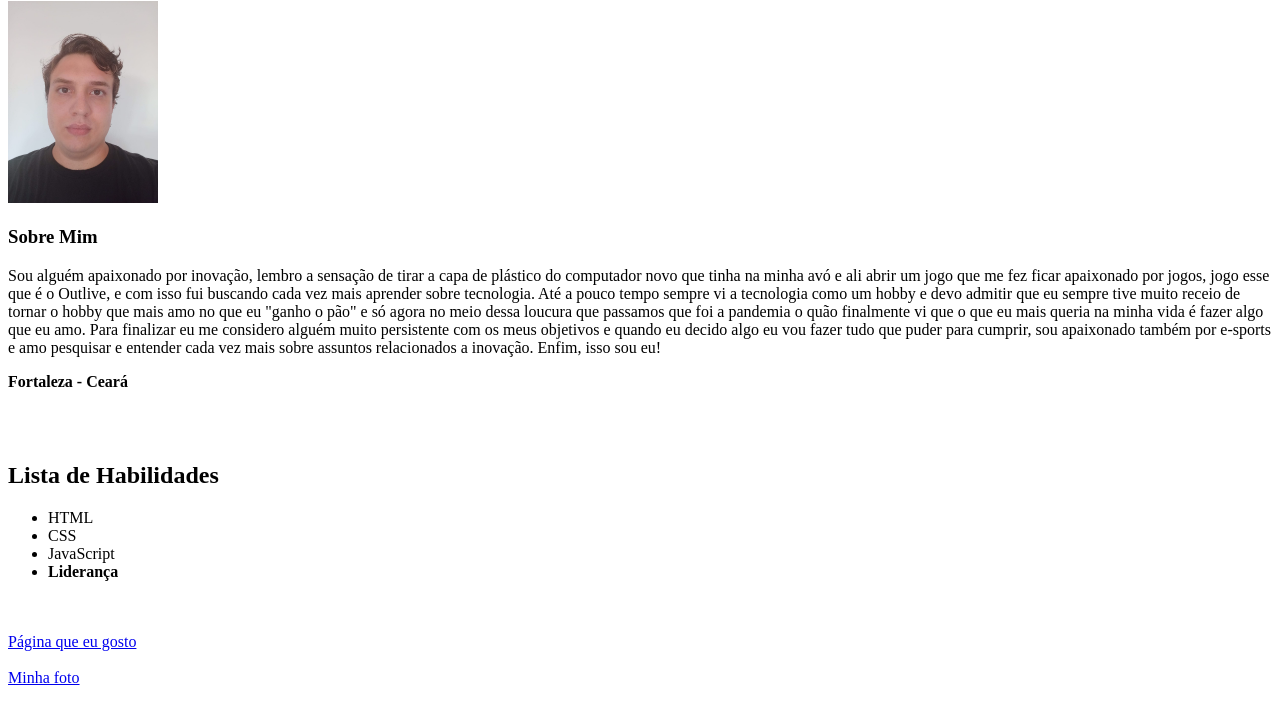
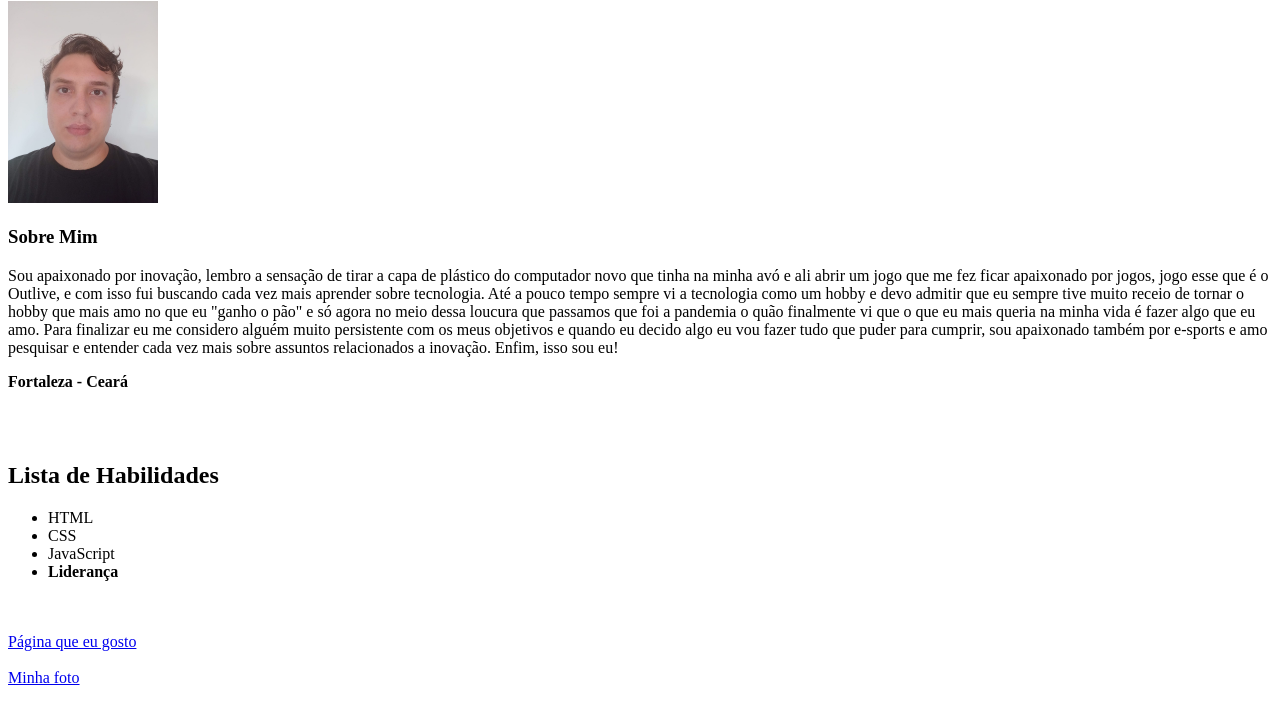
Before and after one commit to pedrovianadev/pedrovianadev.github.io, a plain HTML site: page index.html in a window 1280 px wide. Shown: the part 79-800 px from the top of the page. Drawn offline with Linux system fonts and the light colour scheme.

Commit message:
mudei o sobre mim

```diff
--- a/index.html
+++ b/index.html
@@ -17,7 +17,7 @@
     <br />
     <h3>Sobre Mim</h3>
     <p class="descricao">
-      Sou alguém apaixonado por inovação, lembro a sensação de tirar a capa de
+      Sou  apaixonado por inovação, lembro a sensação de tirar a capa de
       plástico do computador novo que tinha na minha avó e ali abrir um jogo que
       me fez ficar apaixonado por jogos, jogo esse que é o Outlive, e com isso
       fui buscando cada vez mais aprender sobre tecnologia. Até a pouco tempo
```
